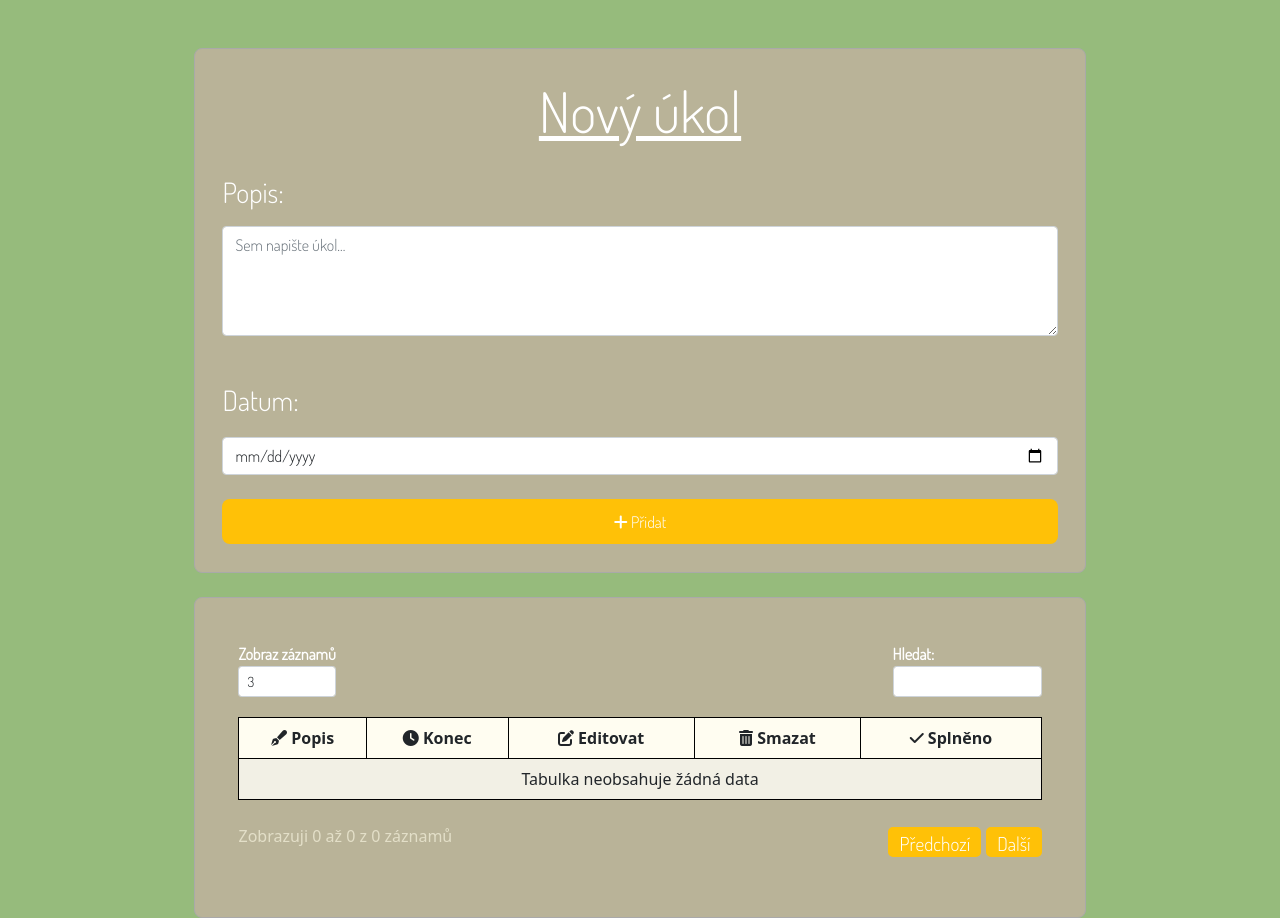
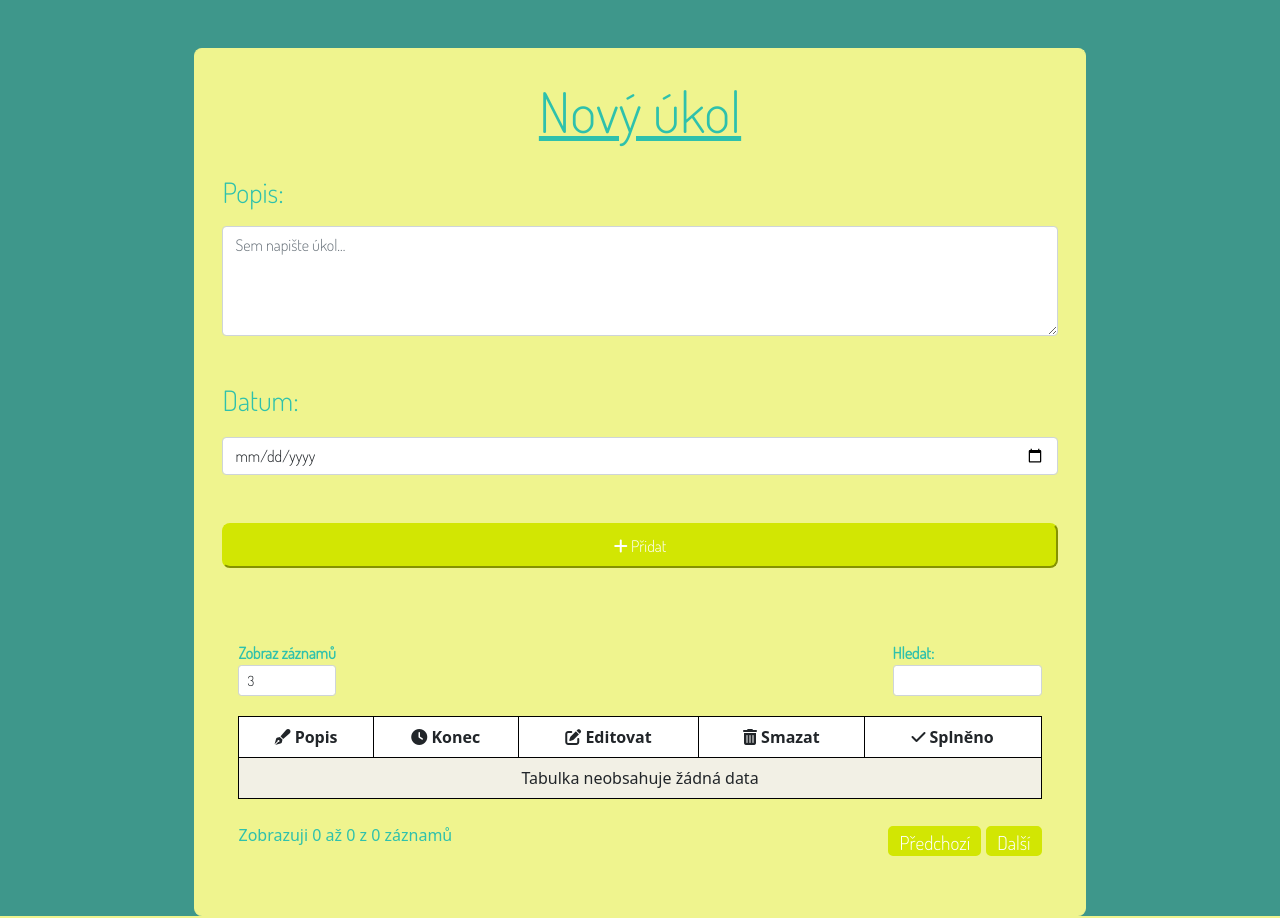
Before and after one commit to vovyy/to_do_list, a CodeIgniter app: page /to_do_list/ in a window 1280 px wide. Run offline with CodeIgniter, Linux system fonts and the light colour scheme; data that the repository does not hold is empty; some libraries are stand-ins or nearby versions.

Commit message:
další úpravy vzhledu

```diff
--- a/application/views/pages/edit_ukol.php
+++ b/application/views/pages/edit_ukol.php
@@ -15,7 +15,7 @@
       <?php $result = $data[0]; ?>
     <div class="form-group">
         <label class="form-label "for="exampleFormControlTextarea1"><h3>Popis:</h3> </label>
-        <textarea type="text" name="popis" class="form-control " id="exampleFormControlTextarea1" rows="4" cols="32"required=""><?php echo $result->popis; ?></textarea>
+        <textarea type="text" name="popis" class="form-control " id="exampleFormControlTextarea1" rows="4" cols="32"><?php echo $result->popis; ?></textarea>
       </div>
     <br />
 <!--
@@ -36,7 +36,7 @@
     <br />
     <?php $date = date("d.m.Y",strtotime($result->konec)); ?>
           <label class="form-label"for="exampleFormControlTextarea2"><h3>Datum: </h3> </label>
-          <input type="text" name="konec" value="<?php echo $date; ?>" class="form-text form-control " placeholder="Sem napište datum ve tvaru: YYYY.MM.DD" id="exampleFormControlTextarea2" required=""></input>
+          <input type="date" name="konec" value="<?php $result->konec ?>" class="form-text form-control " placeholder="Sem napište datum ve tvaru: YYYY.MM.DD" id="exampleFormControlTextarea2" required=""></input>
 
 
     <br / >
--- a/application/views/pages/home.php
+++ b/application/views/pages/home.php
@@ -29,16 +29,16 @@
 -->
 <br />
         <label class="form-label"for="exampleFormControlTextarea2"><h3>Datum:</h3> </label>
-        <input type="date" name="konec" class="form-text form-control " placeholder="Sem napište datum ve tvaru: YYYY.MM.DD" id="exampleFormControlTextarea2"  required=""></input>
+        <input type="date"  name="konec" class="form-text form-control " placeholder="Sem napište datum ve tvaru: YYYY.MM.DD" id="exampleFormControlTextarea2"  required=""><?php $today = date("m.d.y"); ?></input>
 
 
   <br />
-
-<button type="submit" id="submit" class="button button3 btn-warning btn-block col-lg-12 col-md-12 col-sm-12" name="submit" value="Submit" required=""><i class="fas fa-plus"></i> Přidat</button>
+<br />
+<button type="submit" id="submit" class="button button3  btn-block col-lg-12 col-md-12 col-sm-12" name="submit" value="Submit" required=""><i class="fas fa-plus"></i> Přidat</button>
 </form>
 </div>
 </div>
-<br />
+
 
 <script>
   function chkboxcolorrow(result)
@@ -49,7 +49,7 @@
         result.parentNode.parentNode.style.color = "Black";
     }
     else {
-      result.parentNode.parentNode.style.backgroundColor = "white";
+      result.parentNode.parentNode.style.backgroundColor = "";
       result.parentNode.parentNode.style.color = "";
     }
   }
@@ -84,7 +84,7 @@
                     <td><a href="<?php echo base_url();?>delete/<?= $row->id?>" onclick="return confirm('Opravdu chcete toto pole smazat?')" id="delete_button"><i style="color:red;"class="fas fa-trash-alt"></i></a></td>
 
                     <form  method="post" name="frmcheck">
-                        <td><input type="checkbox" name="splněno" class="box checkbox-done checkbox-undone" id="box-1" data-target="<?php echo $row->id; ?>" onclick="return confirm('Opravdu? Tuto akci již nelze vzít zpět')"  value="splněno" <?php if($row->splněno == "splněno"): ?> checked <?php endif; ?> /></td>
+                        <td><input type="checkbox" name="splněno" class="box checkbox-done checkbox-undone" id="box-1" data-target="<?php echo $row->id; ?>" onclick="chkboxcolorrow(this); disable" value="splněno" value2="nesplněno" <?php if($row->splněno == "splněno"): ?> checked reloads <?php endif; ?>/></td>
 
 
                     </form>
--- a/assets/css/style.css
+++ b/assets/css/style.css
@@ -1,16 +1,15 @@
 .body
 {
-background-color:#96bb7c;
+background-color:#3e978b;
 }
 h1
 {
   text-align: center;
-color: white;
-
+color: #2ec1ac;
 }
 h3
 {
-  color: white;
+  color: #2ec1ac;
 }
 
 a
@@ -38,9 +37,12 @@ font-family: 'Dosis', sans-serif;
   margin-left:10%;
   padding: 2.5%;
   border-radius: 8px;
-  border-color:darkgrey;
-  background-color:#b9b398;
+  border-color:#eff48e;
+  background-color:#eff48e;
   color: white;
+  border-bottom:0px;
+  border-bottom-left-radius: 0px;
+  border-bottom-right-radius: 0px;
 }
 .pridani
 {
@@ -59,9 +61,11 @@ font-family: 'Dosis', sans-serif;
   overflow-x: auto;
 
   border-radius: 8px;
-  border-color:darkgrey;
-background-color:#b9b398;
-
+  border-color:#eff48e;
+background-color:#eff48e;
+border-bottom:0px;
+border-top-left-radius: 0px;
+border-top-right-radius: 0px;
 }
 .form
 {
@@ -79,8 +83,9 @@ background-color:#b9b398;
 }
 #submit
 {
-border-style: dashed;
+border-color: #d2e603;
 color: white;
+background-color:#d2e603;
 
 }
 
@@ -103,14 +108,14 @@ background-color: red;
 {
 float: right;
 padding-bottom: 5%;
-border-color: darkgrey
+border-color: #2ec1ac
 }
 label {
     font-family:'Dosis', sans-serif;
     font-weight: 700;
 
 
-    color: white;
+    color: #2ec1ac;
 }
 .pagination
 {
@@ -125,12 +130,12 @@ label {
 
     font-family: 'Dosis', sans-serif;
     font-weight: 400;
-    background-color: #ffc107;
-    border: solid #ffc107;
+    background-color: #d2e603;
+    border: solid #d2e603;
     height: 30px;
 
     line-height: 28px;
-    color: #fff;
+    color: white;
     padding: 0 8px;
     margin-left:5px;
     font-size: 1.2rem;
@@ -138,7 +143,7 @@ label {
 #records_info
 {
   padding-top: 2.5%;
-  color:#e3dfc8;
+  color:#2ec1ac;
 }
 
 .dataTables_wrapper .row .col-md-6:last-of-type label {
--- a/assets/jquery/scripts.js
+++ b/assets/jquery/scripts.js
@@ -1,7 +1,11 @@
 jQuery(document).ready(function() {
 	$(document).on("change", ".checkbox-done", function() {
+		var value = "";
 		if ($(this).is(":checked")) {
-			var value = $(this).val();
+		 value = $(this).val();
+		} else{
+			value = "false";
+		}
 		var id = parseInt($(this).attr("data-target"));
 		$.ajax({
 			type: "POST",
@@ -14,14 +18,34 @@ jQuery(document).ready(function() {
 				console.log(html);
 			}
 		});
+	});
+	/*$(document).on("change", ".checkbox-undone", function() {
+		if ($(this).is(":unchecked")) {
+			var value2 = $(this).val();
+			var id = parseInt($(this).attr("data-target"));
+
+			$.ajax({
+				type: "POST",
+				url: window.location.href,
+				data: {
+					value2: value2,
+					id: id
+				},
+				success: function(html) {
+					console.log(html);
 				}
 			});
+		}
+	});*/
+
 
 	$(document).ready(function() {
 		var table = $(document).find("#records");
 		table.find("tr").each(function() {
 			if ($(this).hasClass("active"))
-        $(this).css("backgroundColor","lightGreen");
+				$(this).css("backgroundColor", "lightGreen");
+			else
+				$(this).css("backgroundColor", "white");
 		});
 
 		$("#records").DataTable({
```
Also changed, not shown: application/views/pages/ajax.php (+25 -0 lines). Lines whose indentation alone changed are shown as unchanged.
